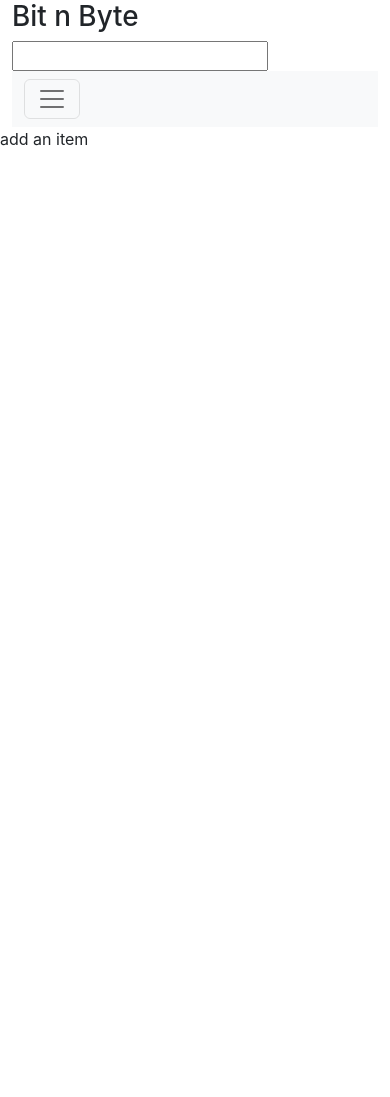
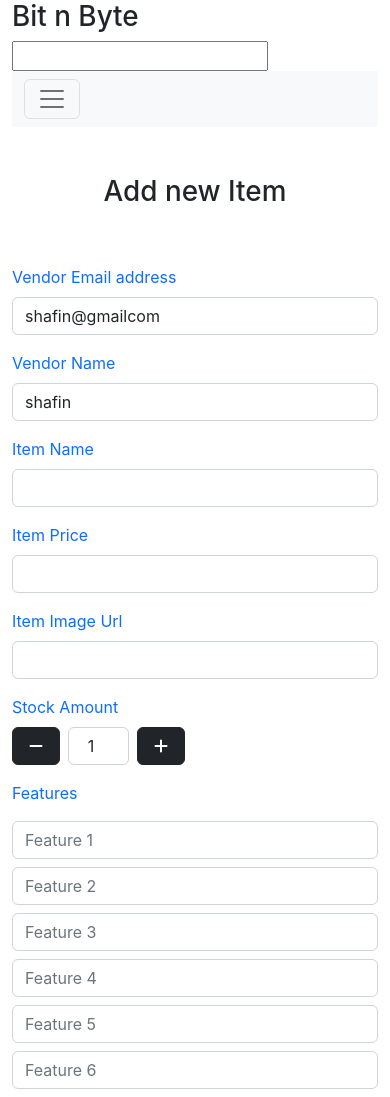
Before and after one commit to ShafinMK/bit-n-byte-client, a React (Create React App) app: page /additem in a window 390 px wide. Shown: the top 1097 px of the page. Before the commit the page ends 844 px from the top, so only its background shows below. Built offline with nearby package versions, Linux system fonts and the light colour scheme.

Commit message:
add new item page prepared

```diff
--- a/public/index.html
+++ b/public/index.html
@@ -1,17 +1,18 @@
 <!DOCTYPE html>
 <html lang="en">
+
 <head>
   <meta charset="utf-8" />
   <link rel="icon" href="%PUBLIC_URL%/favicon.ico" />
   <meta name="viewport" content="width=device-width, initial-scale=1" />
   <meta name="theme-color" content="#000000" />
-    <meta
-      name="description"
-      content="Web site created using create-react-app"
-    />
+  <meta name="description" content="Web site created using create-react-app" />
   <link rel="apple-touch-icon" href="%PUBLIC_URL%/logo192.png" />
   <!-- CSS only -->
-<link href="https://cdn.jsdelivr.net/npm/bootstrap@5.2.0/dist/css/bootstrap.min.css" rel="stylesheet" integrity="sha384-gH2yIJqKdNHPEq0n4Mqa/HGKIhSkIHeL5AyhkYV8i59U5AR6csBvApHHNl/vI1Bx" crossorigin="anonymous">
+  <link href="https://cdn.jsdelivr.net/npm/bootstrap@5.2.0/dist/css/bootstrap.min.css" rel="stylesheet"
+    integrity="sha384-gH2yIJqKdNHPEq0n4Mqa/HGKIhSkIHeL5AyhkYV8i59U5AR6csBvApHHNl/vI1Bx" crossorigin="anonymous">
+    <!-- font awesome  -->
+    <script src="https://kit.fontawesome.com/08f2670ec6.js" crossorigin="anonymous"></script>
   <!--
       manifest.json provides metadata used when your web app is installed on a
       user's mobile device or desktop. See https://developers.google.com/web/fundamentals/web-app-manifest/
@@ -28,6 +29,7 @@
     -->
   <title>React App</title>
 </head>
+
 <body>
   <noscript>You need to enable JavaScript to run this app.</noscript>
   <div id="root"></div>
@@ -42,6 +44,9 @@
       To create a production bundle, use `npm run build` or `yarn build`.
     -->
   <!-- JavaScript Bundle with Popper -->
-<script src="https://cdn.jsdelivr.net/npm/bootstrap@5.2.0/dist/js/bootstrap.bundle.min.js" integrity="sha384-A3rJD856KowSb7dwlZdYEkO39Gagi7vIsF0jrRAoQmDKKtQBHUuLZ9AsSv4jD4Xa" crossorigin="anonymous"></script>
+  <script src="https://cdn.jsdelivr.net/npm/bootstrap@5.2.0/dist/js/bootstrap.bundle.min.js"
+    integrity="sha384-A3rJD856KowSb7dwlZdYEkO39Gagi7vIsF0jrRAoQmDKKtQBHUuLZ9AsSv4jD4Xa"
+    crossorigin="anonymous"></script>
 </body>
+
 </html>
--- a/src/components/AddItem/AddItem.js
+++ b/src/components/AddItem/AddItem.js
@@ -1,9 +1,121 @@
-import React from 'react';
+import React, { useState } from 'react';
+import { useForm } from "react-hook-form";
 
 const AddItem = () => {
+    const [itemImage, setitemImage] = useState('https://jubilantconsumer.com/wp-content/themes/jubilant/assets/img/product.png');
+
+    const handleIncrease = () => {
+        let stockAmount = document.getElementById('stockAmount');
+        stockAmount.value = parseInt(stockAmount.value) + 1;
+    }
+    const handleDecrease = () => {
+        let stockAmount = document.getElementById('stockAmount');
+        if (stockAmount.value > 1) {
+            stockAmount.value = parseInt(stockAmount.value) - 1;
+        }
+    }
+    const imagePreview = () => {
+        let imageUrl = document.getElementById('item-image-url').value;
+        console.log(imageUrl);
+        setitemImage(imageUrl);
+    }
+    const { register, handleSubmit, formState: { errors } } = useForm();
+    const onSubmit = data => console.log(data);
+
     return (
-        <div>
-            add an item
+        <div className='container'>
+            <h1 className='text-center py-5'>Add new Item</h1>
+
+
+            <form onSubmit={handleSubmit(onSubmit)}>
+                <div className="row">
+                    <div className="col-12 col-md-6">
+                        {/* vendor email  */}
+                        <div class="mb-3">
+                            <label class="form-label text-primary">Vendor Email address</label>
+                            <span className='form-control'>shafin@gmailcom</span>
+                        </div>
+                        {/* vendor name  */}
+                        <div class="mb-3">
+                            <label class="form-label text-primary">Vendor Name</label>
+                            <span className='form-control'>shafin</span>
+                        </div>
+                        {/* item name  */}
+                        <div class="mb-3">
+                            <label class="form-label text-primary">Item Name</label>
+                            <input type="text" className='form-control' {...register("itemName", { required: true })} />
+                            {errors.itemName && <span className='text-danger'>This field is required</span>}
+                        </div>
+                        {/* item unit price */}
+                        <div class="mb-3">
+                            <label class="form-label text-primary">Item Price</label>
+                            <input type="number" className='form-control' {...register("itemPrice", { required: true })} />
+                            {errors.itemPrice && <span className='text-danger'>This field is required</span>}
+                        </div>
+                        {/* item image */}
+                        <div class="mb-3">
+                            <label class="form-label text-primary">Item Image Url</label>
+                            <input onChange={imagePreview} type="text" className='form-control' id='item-image-url' required />
+                            {errors.imgUrl && <span className='text-danger'>This field is required</span>}
+                        </div>
+                        {/* item stock in inventory  */}
+                        <div class="mb-3">
+                            <label class="form-label text-primary">Stock Amount</label>
+                            <div className='d-flex'>
+                                <button onClick={handleDecrease} className='btn btn-dark px-3' type="button"><i class="fa-solid fa-minus" ></i></button>
+                                <div className='col-2 mx-2'>
+                                    <input type="number" className='form-control text-center ' value={1} id='stockAmount' {...register("itemInStock", { required: true })} />
+                                    {errors.itemInStock && <span className='text-danger'>This field is required</span>}
+                                </div>
+                                <button onClick={handleIncrease} className='btn btn-dark px-3' type="button"><i class="fa-solid fa-plus"></i></button>
+                            </div>
+                        </div>
+
+                        {/* item features  */}
+                        <div className="mb-3">
+
+                            <label class="form-label text-primary">Features</label>
+                            <input type="text" className='form-control my-2' placeholder='Feature 1' {...register("feature1", { required: true })} />
+                            {errors.feature1 && <span className='text-danger'>This field is required</span>}
+
+                            <input type="text" className='form-control my-2' placeholder='Feature 2' {...register("feature2", { required: true })} />
+                            {errors.feature2 && <span className='text-danger'>This field is required</span>}
+
+                            <input type="text" className='form-control my-2' placeholder='Feature 3' {...register("feature3", { required: true })} />
+                            {errors.feature3 && <span className='text-danger'>This field is required</span>}
+
+                            <input type="text" className='form-control my-2' placeholder='Feature 4' {...register("feature4", { required: true })} />
+                            {errors.feature4 && <span className='text-danger'>This field is required</span>}
+
+                            <input type="text" className='form-control my-2' placeholder='Feature 5' {...register("feature5", { required: true })} />
+                            {errors.feature5 && <span className='text-danger'>This field is required</span>}
+
+                            <input type="text" className='form-control my-2' placeholder='Feature 6' {...register("feature6", )} />
+                            {errors.feature6 && <span className='text-danger'>This field is required</span>}
+                        </div>
+                    </div>
+                    <div className="col-12 col-md-6">
+                        <div className='mb-3'>
+                            <label class="form-label text-primary">Item Description</label>
+                            <textarea className='form-control' cols="30" rows="10" {...register("itemDetails", { required: true })}></textarea>
+                            {errors.itemDetails && <span className='text-danger'>This field is required</span>}
+                        </div>
+                        <div className='mb-3'>
+                            <label class="form-label text-primary">Item Image</label>
+                            <img src={itemImage} className='img-fluid w-100' alt="" />
+                        </div>
+
+                    </div>
+                </div>
+
+
+                <div className='text-center py-5'>
+                    <button className='btn btn-primary px-5 py-2'>Add This Item</button>
+                </div>
+            </form>
+
+
+
         </div>
     );
 };
```
Lines whose indentation alone changed are shown as unchanged.
